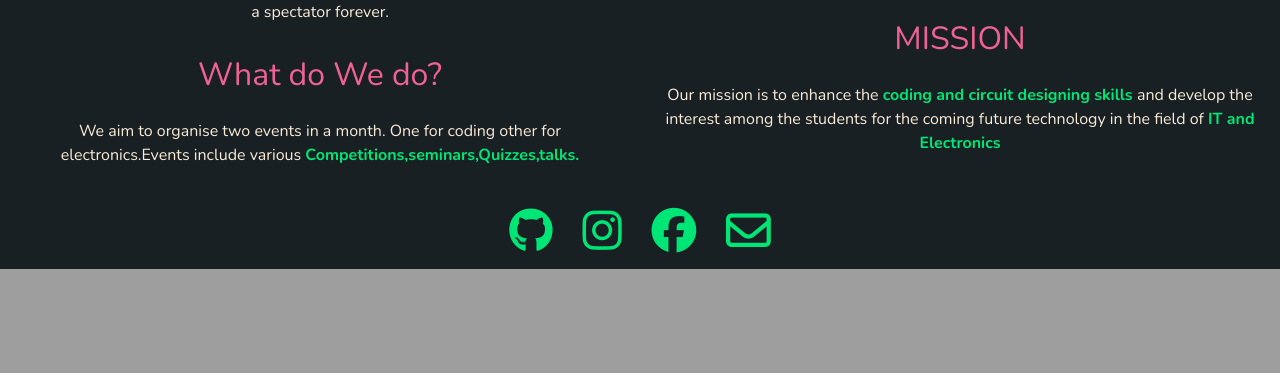
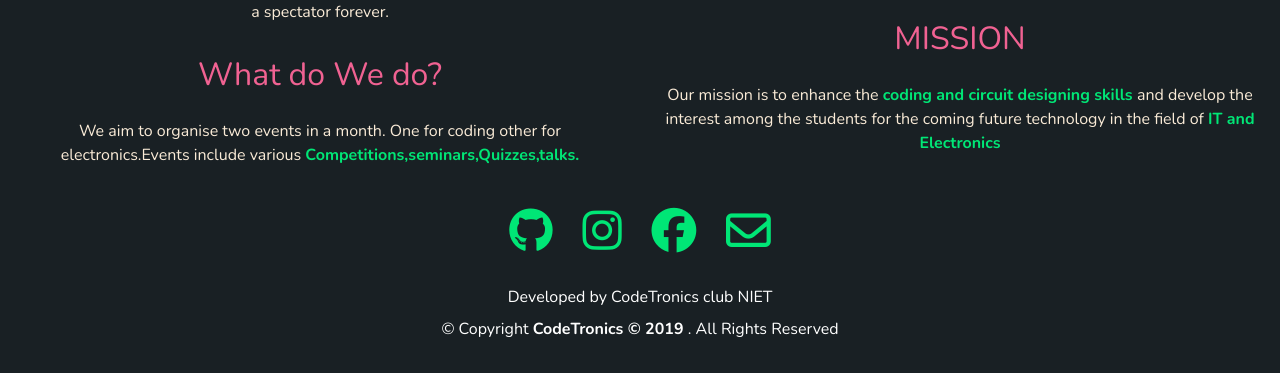
Before and after one commit to codetronics-niet/codetronics_website, a Django app: page / in a window 1280 px wide. Shown: the part 1322-1695 px from the top of the page. Before the commit the page ends 1591 px from the top, so only its background shows below. Run offline with Django 3.2, Linux system fonts and the light colour scheme; some libraries are stand-ins or nearby versions.

Commit message:
added footer

```diff
--- a/static_my_proj/css/style.css
+++ b/static_my_proj/css/style.css
@@ -147,3 +147,9 @@ html {
     color: #ffffff;
     padding-top: 4rem;
 }
+
+#footer {
+    padding-top: 1rem;
+    color: #ffffff;
+    padding-bottom: 2rem;
+}
--- a/templates/home.html
+++ b/templates/home.html
@@ -99,5 +99,19 @@
 
             </div>
         </section>
+            <footer id="footer">
+            <div class="container">
+                <div class="row">
+                    <div class="col-md-12 text-center">
+                        <div class="credits" style="padding-bottom:0.5rem">
+                            Developed by CodeTronics club NIET
+                        </div>
+                        <div class="copyright">
+                            © Copyright <strong>CodeTronics © 2019 </strong>. All Rights Reserved
+                        </div>
+                    </div>
+                </div>
+            </div>
+        </footer>
 
 {% endblock content %}
```
